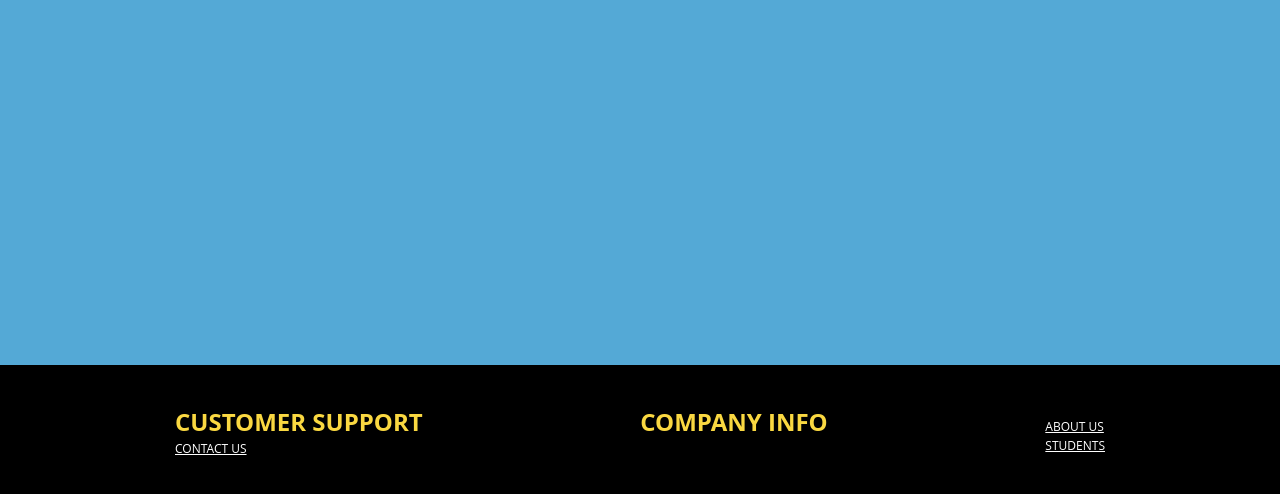
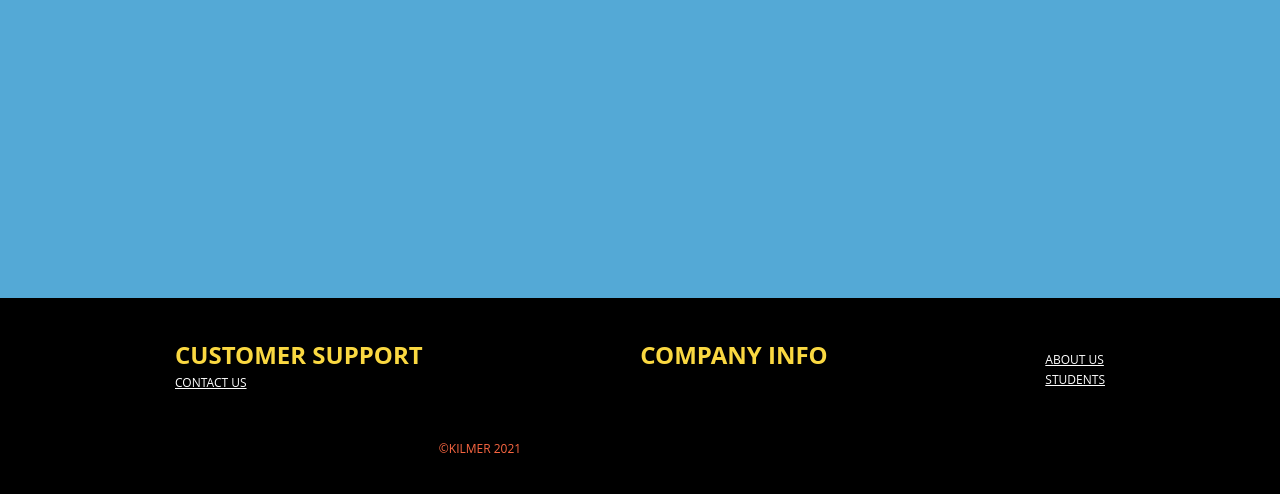
Before and after one commit to tcmacdonald/Irish-Dance-Academy, a plain HTML site: page index.html in a window 1280 px wide. Shown: the part 302-796 px from the top of the page. Drawn offline with Linux system fonts and the light colour scheme.

Commit message:
html/css update

```diff
--- a/index.html
+++ b/index.html
@@ -53,6 +53,9 @@
           <li><a href="#">Students</a></li>
         </ul>
       </div>
+    </section>
+    <div class="text-primary copyright">&copy;KILMER 2021</div>
+   </footer>
 </body>
 
 </html>
--- a/main.css
+++ b/main.css
@@ -60,8 +60,10 @@ footer {
     background-color: black;
     position: fixed;
     bottom: 0;
+    flex-wrap: wrap;
+    max-height: 200px;
+    background-color: #000000;
 }
-
 
 .lists {
     flex: 0 0 75%;
@@ -90,3 +92,10 @@ a:hover { color: #fa6641;}
     color: #fa6641;
     font-style: italic;
 }
+.copyright {
+    flex: 0 0 75%;
+    padding: 10px 0;
+    font-size: 12px;
+    text-align: center;
+    margin-bottom: 250px;
+    color: #fa6641;
```
